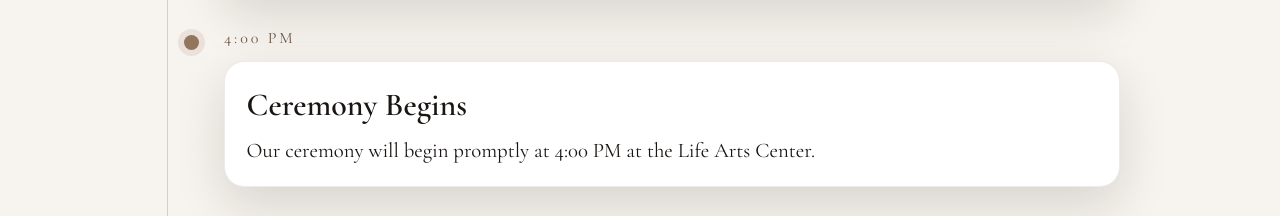
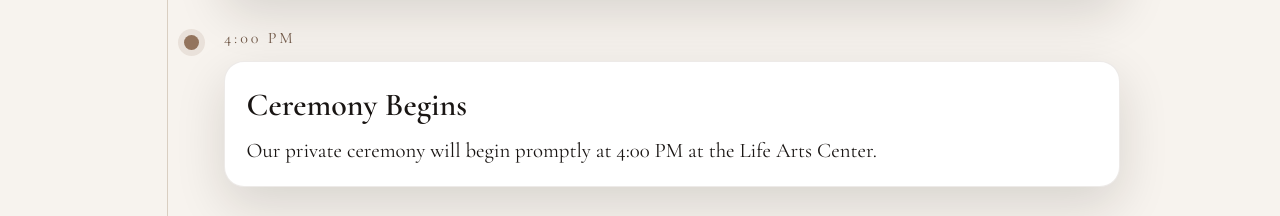
Before and after one commit to NickNacks23/Wedding2026, a plain HTML site: page index.html in a window 1280 px wide. Shown: the part 4340-4556 px from the top of the page. Drawn offline with nearby package versions, Linux system fonts and the light colour scheme.

Commit message:
Update index.html

```diff
--- a/index.html
+++ b/index.html
@@ -210,7 +210,7 @@
           <span class="timeline-date">4:00 PM</span>
           <div class="timeline-card">
             <h3>Ceremony Begins</h3>
-            <p>Our ceremony will begin promptly at 4:00 PM at the Life Arts Center.</p>
+            <p>Our private ceremony will begin promptly at 4:00 PM at the Life Arts Center.</p>
           </div>
         </article>
 
```
